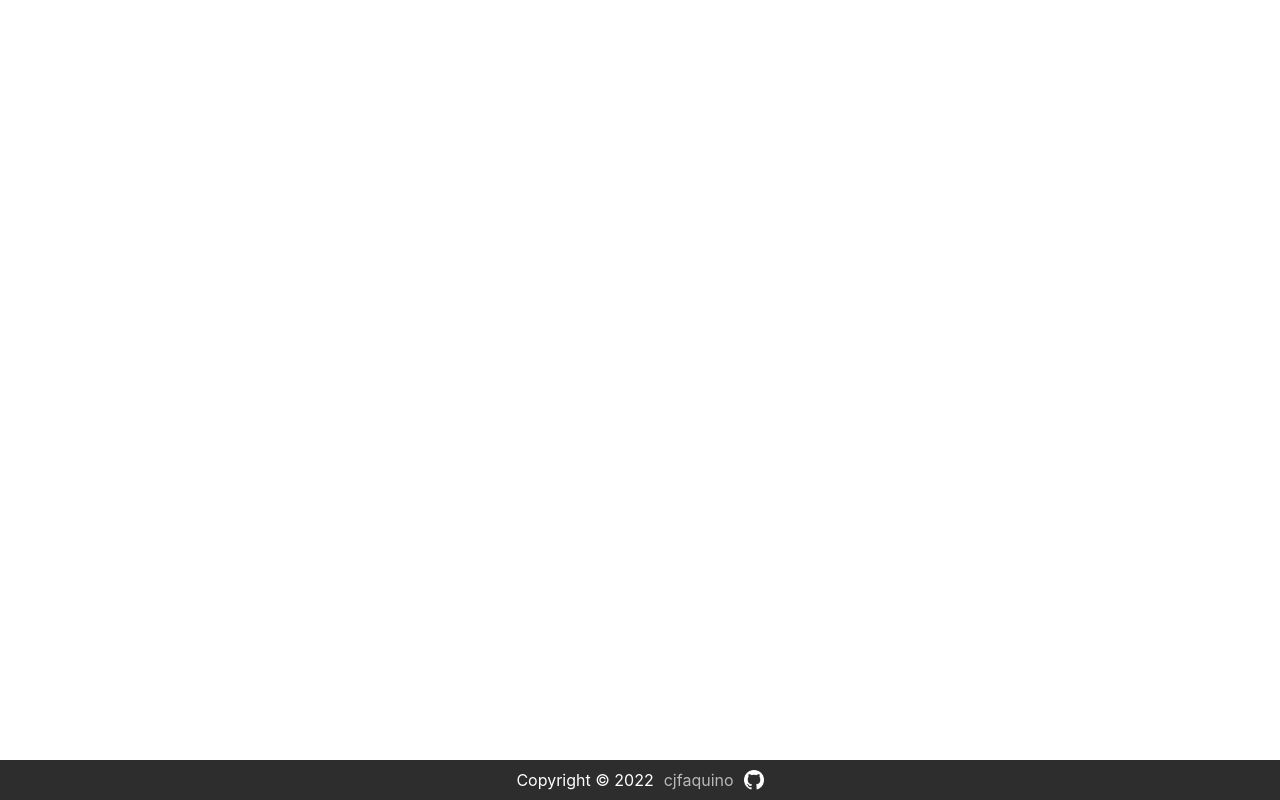
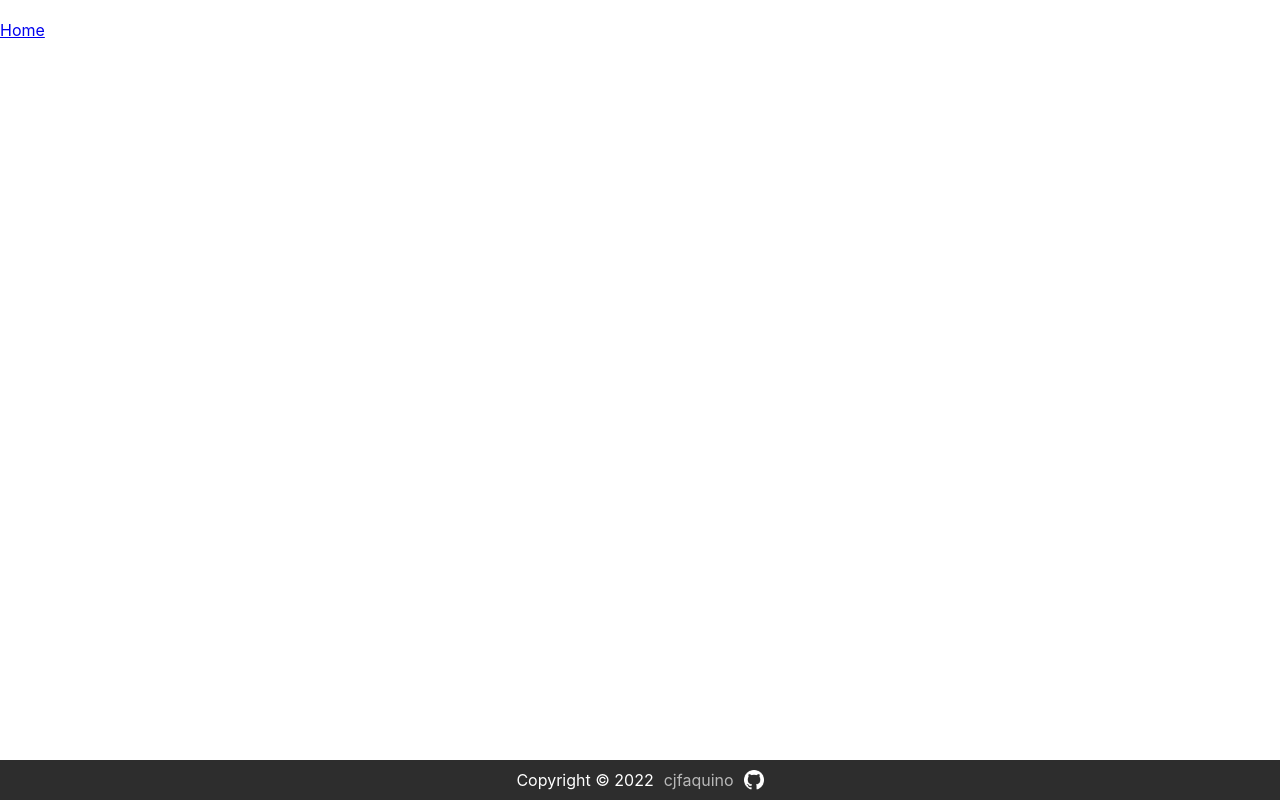
Before and after one commit to cjfaquino/hidden-game, a React (Vite) app: page /level in a window 1280 px wide. Built offline with nearby package versions, Linux system fonts and the light colour scheme.

Commit message:
add navbar

```diff
--- a/src/App.css
+++ b/src/App.css
@@ -4,6 +4,10 @@
   display: flex;
   flex-direction: column;
   justify-content: space-between;
+}
+
+nav {
+  padding: 20px 0;
 }
 
 .app {
--- a/src/App.jsx
+++ b/src/App.jsx
@@ -3,13 +3,16 @@ import { Routes, Route } from 'react-router-dom';
 import Home from './components/Home';
 import Game from './components/Game';
 import './App.css';
+import MyNav from './components/MyNav';
 
 function App() {
   return (
     <div className='app'>
       <Routes>
         <Route path='/' element={<Home />} />
-        <Route path='/level/:name' element={<Game />} />
+        <Route path='/level' element={<MyNav />}>
+          <Route path=':name' element={<Game />} />
+        </Route>
       </Routes>
     </div>
   );
--- /dev/null
+++ b/src/components/MyNav.jsx
@@ -0,0 +1,19 @@
+import React from 'react';
+import { Outlet, Link } from 'react-router-dom';
+
+function MyNav() {
+  return (
+    <>
+      <nav>
+        <ul>
+          <li>
+            <Link to='/'>Home</Link>
+          </li>
+        </ul>
+      </nav>
+      <Outlet />
+    </>
+  );
+}
+
+export default MyNav;
```
